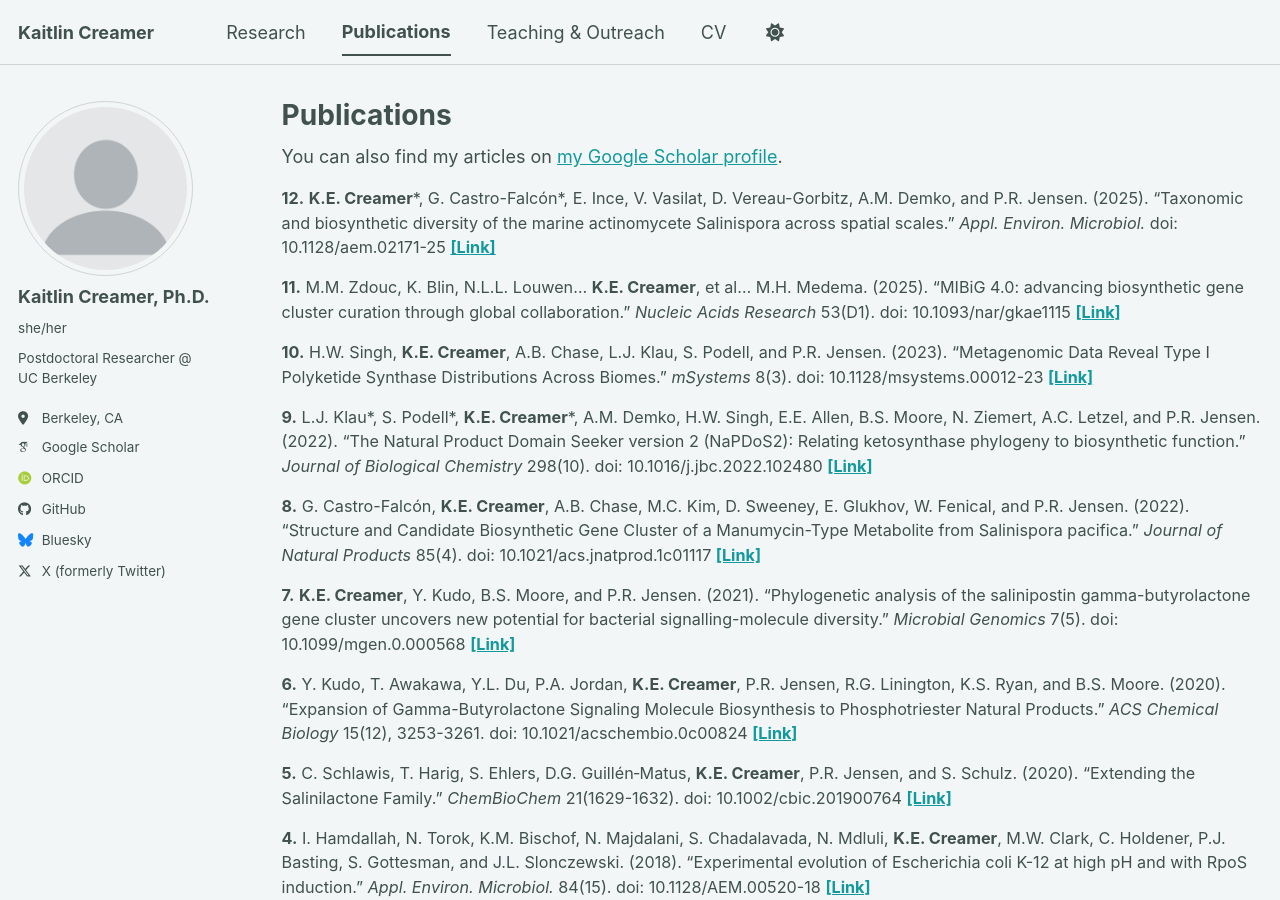
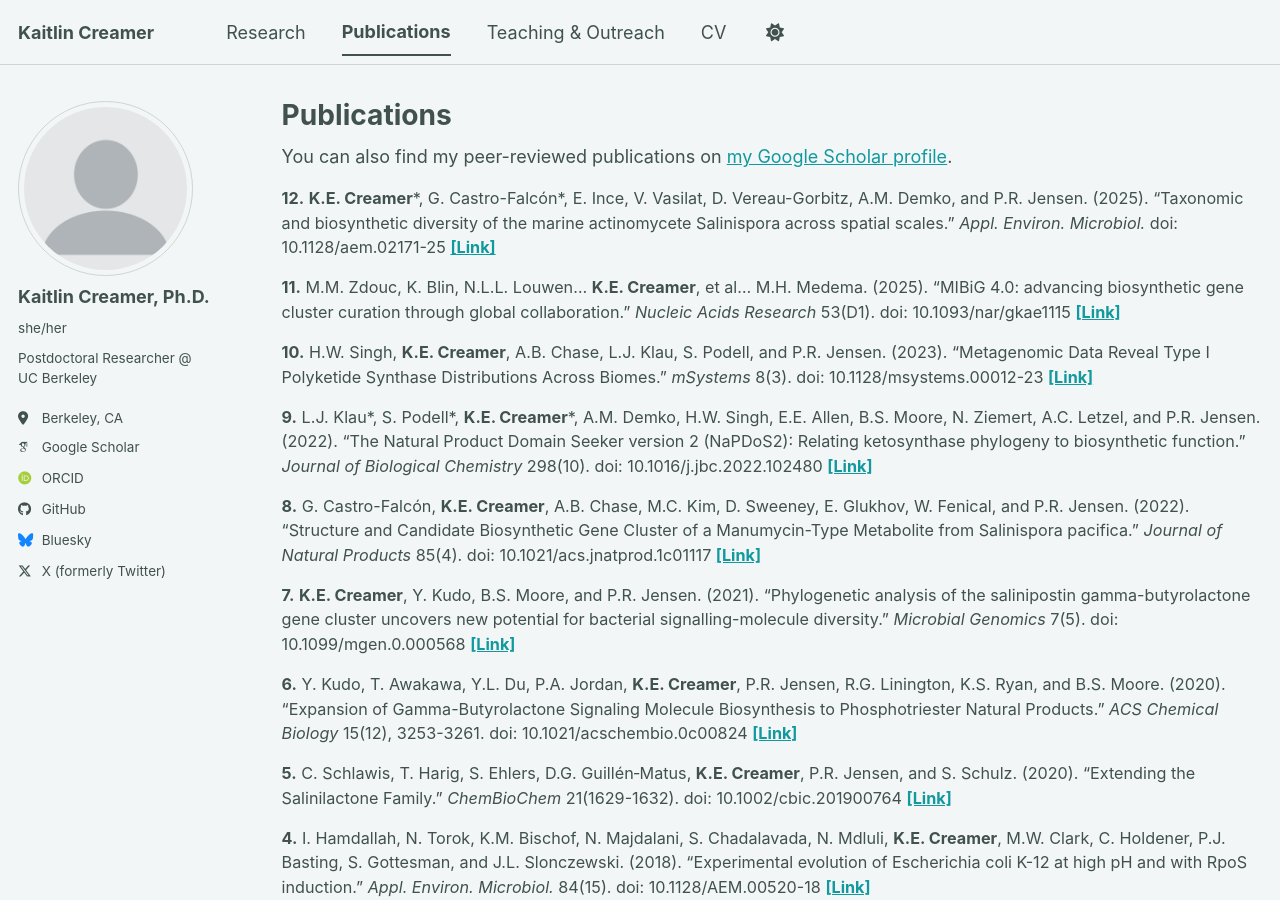
Before and after one commit to creamerk/creamerk.github.io, a Jekyll site: the page built from _pages/publications.html, in a window 1280 px wide and 900 px high. Built offline with Jekyll 4.4.1, drawn with Linux system fonts in a browser that asks for light colours; some web fonts are replaced; a script bundle is joined from its source files by our own code; library files that are not in the unit come from our copies.

Commit message:
Update publications.html

```diff
--- a/_pages/publications.html
+++ b/_pages/publications.html
@@ -6,7 +6,7 @@
 ---
 
 {% if site.author.googlescholar %}
-  <div class="wordwrap">You can also find my articles on <a href="{{site.author.googlescholar}}" target="_blank" rel="noopener noreferrer">my Google Scholar profile</a>.</div>
+  <div class="wordwrap">You can also find my peer-reviewed publications on <a href="{{site.author.googlescholar}}" target="_blank" rel="noopener noreferrer">my Google Scholar profile</a>.</div>
 {% endif %}
 
 {% include base_path %}
@@ -29,7 +29,7 @@
 {% endfor %}
 </div>
 
-<p style="font-size: 0.85em; font-style: italic; margin-top: -10px; margin-bottom: 30px;">
+<p style="font-size: 0.85em; font-style: italic; margin-top: 10px; margin-bottom: 30px;">
   * Indicates co-first authorship.
 </p>
 
```
